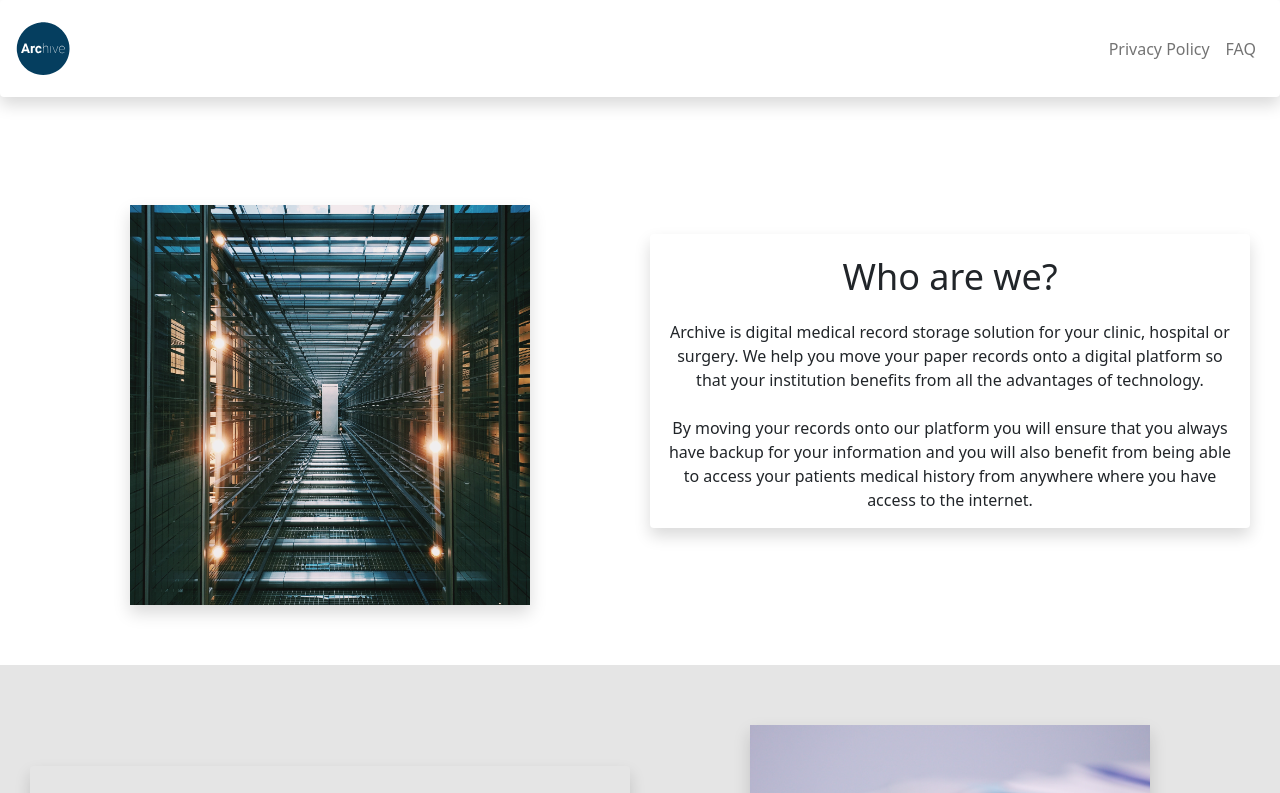
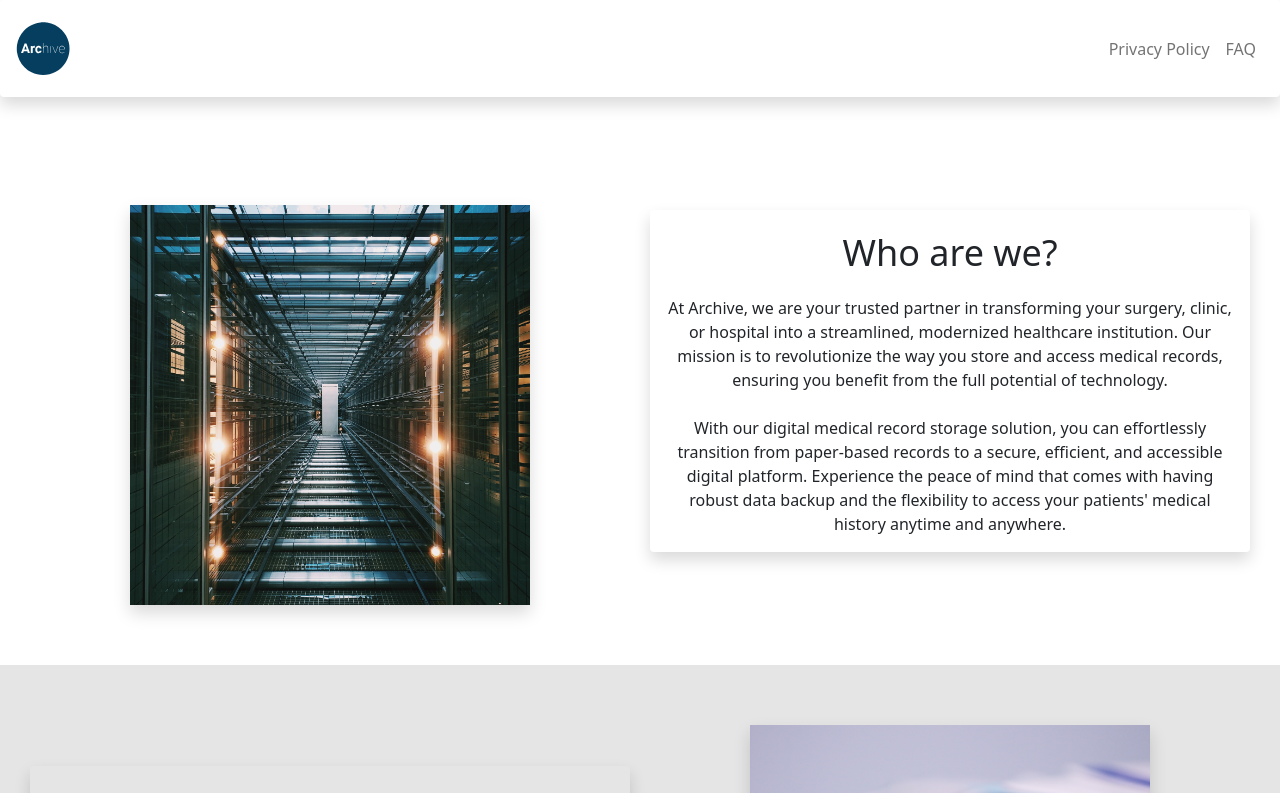
Before and after one commit to Medical-software-org/website, a React (Create React App) app: page /#/ in a window 1280 px wide. Shown: the top 793 px of the page. Built offline with nearby package versions, Linux system fonts and the light colour scheme.

Commit message:
who are we section rewording

```diff
--- a/src/common/words.js
+++ b/src/common/words.js
@@ -1,2 +1,8 @@
-export const signUpParagraph =
+export const SignUpParagraph =
   "Sign up now to stay in the loop and be the first to experience our revolutionary patient medical records platform. By providing your email address, you'll receive exclusive updates on our app's progress, including exciting new features, important milestones, and upcoming launch dates. Be part of a cutting-edge healthcare solution that empowers patients, streamlines medical record management, and enhances communication between healthcare providers. Join us on this transformative journey as we redefine the future of healthcare technology. Don't miss out – sign up today and be at the forefront of innovation!";
+
+export const WhoAreWeParagraph1 =
+  "At Archive, we are your trusted partner in transforming your surgery, clinic, or hospital into a streamlined, modernized healthcare institution. Our mission is to revolutionize the way you store and access medical records, ensuring you benefit from the full potential of technology.";
+
+export const WhoAreWeParagraph2 =
+  "With our digital medical record storage solution, you can effortlessly transition from paper-based records to a secure, efficient, and accessible digital platform. Experience the peace of mind that comes with having robust data backup and the flexibility to access your patients' medical history anytime and anywhere.";
--- a/src/components/Home.js
+++ b/src/components/Home.js
@@ -1,10 +1,11 @@
 import React from "react";
 import ContentBox from "./contentBox";
 import BoxesContentBox from "./boxesContentBox";
-import { whoAreWeP1, whoAreWeP2, goalP1, goalP2 } from "./text";
+import { goalP1, goalP2 } from "./text";
 import serversImage from "../images/servers.jpg";
 import papersImage from "../images/papers.jpg";
 import { globalColors } from "./colors";
+import { WhoAreWeParagraph1, WhoAreWeParagraph2 } from "../common/words";
 
 function Home() {
   return (
@@ -12,8 +13,8 @@ function Home() {
       <ContentBox
         header="Who are we?"
         color="white"
-        text1={whoAreWeP1}
-        text2={whoAreWeP2}
+        text1={WhoAreWeParagraph1}
+        text2={WhoAreWeParagraph2}
         image={serversImage}
       />
       <ContentBox
--- a/src/components/formComponent.js
+++ b/src/components/formComponent.js
@@ -3,7 +3,7 @@ import { Formik } from "formik";
 import { preRegisterSchema } from "./validation";
 import { MessageModal } from "./modal/modal";
 import { Spinner } from "react-bootstrap";
-import { signUpParagraph } from "../common/words";
+import { SignUpParagraph } from "../common/words";
 
 export function FormComponent({ color, signUpRef }) {
   const [isOpen, setIsOpen] = useState(false);
@@ -64,7 +64,7 @@ export function FormComponent({ color, signUpRef }) {
             style={{ background: color }}
           >
             <h1 style={styles.text2}>Sign Up Today!</h1>
-            <p style={styles.text}>{signUpParagraph}</p>
+            <p style={styles.text}>{SignUpParagraph}</p>
             <div style={{ marignTop: 30 }}>
               <input
                 onChange={props.handleChange("name")}
```
